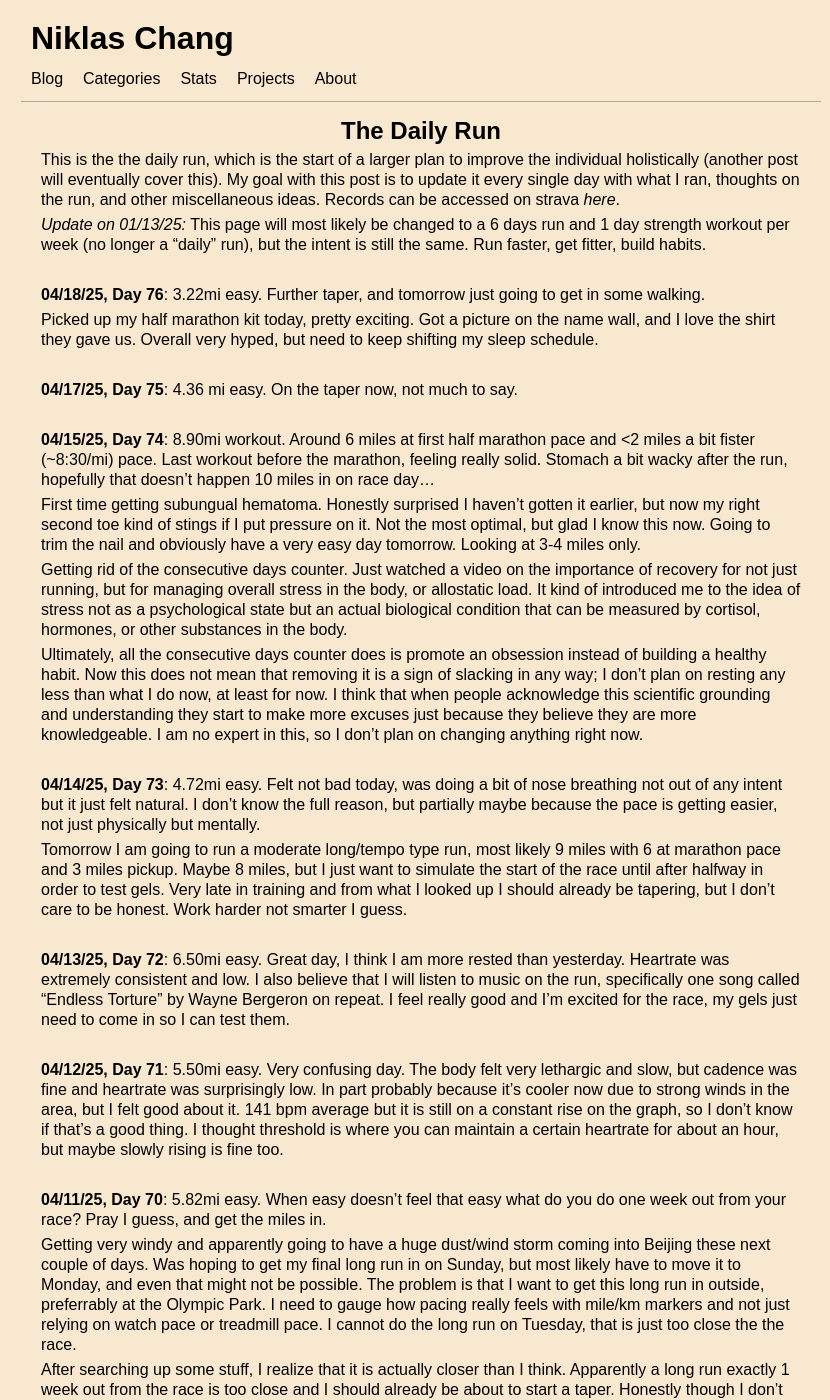
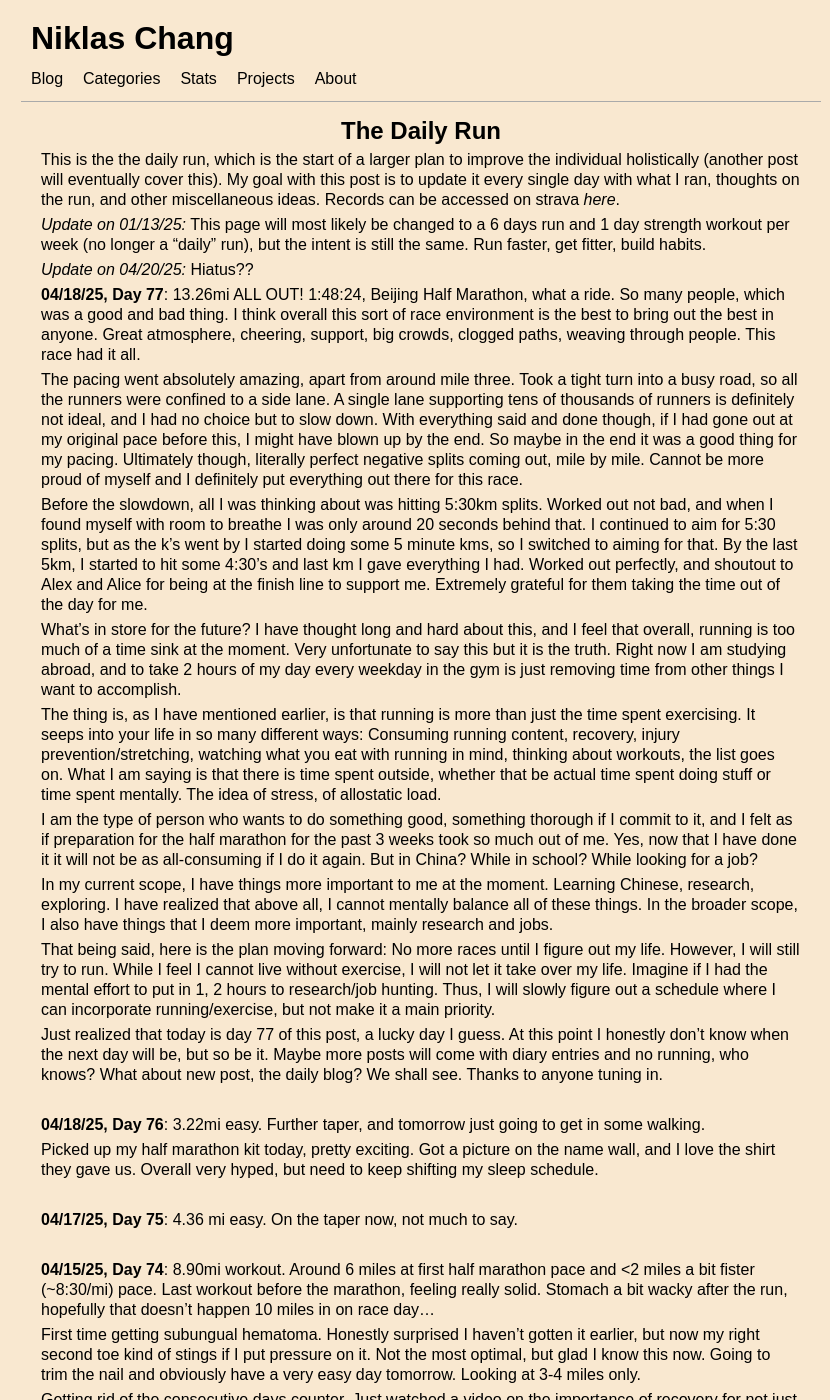
Before and after one commit to Niklichang/niklichang.github.io, a Jekyll site: the page built from _posts/2024-12-02-the-daily-run.md, in a window 1280 px wide and 1400 px high. Shown: the whole window, without its empty margins (219-1049 px from the left). Built offline with Jekyll 4.4.1, drawn with Linux system fonts in a browser that asks for light colours; some web fonts are replaced.

Commit message:
beijing half marathon, updates

```diff
--- a/_posts/2024-12-02-the-daily-run.md
+++ b/_posts/2024-12-02-the-daily-run.md
@@ -8,6 +8,26 @@ categories: [Running]
 This is the the daily run, which is the start of a larger plan to improve the individual holistically (another post will eventually cover this). My goal with this post is to update it every single day with what I ran, thoughts on the run, and other miscellaneous ideas. Records can be accessed on strava *[here](https://www.strava.com/athletes/117513725)*.
 
 *Update on 01/13/25:* This page will most likely be changed to a 6 days run and 1 day strength workout per week (no longer a "daily" run), but the intent is still the same. Run faster, get fitter, build habits.
+
+*Update on 04/20/25:* Hiatus??
+
+**04/18/25, Day 77**: 13.26mi ALL OUT! 1:48:24, Beijing Half Marathon, what a ride. So many people, which was a good and bad thing. I think overall this sort of race environment is the best to bring out the best in anyone. Great atmosphere, cheering, support, big crowds, clogged paths, weaving through people. This race had it all.
+
+The pacing went absolutely amazing, apart from around mile three. Took a tight turn into a busy road, so all the runners were confined to a side lane. A single lane supporting tens of thousands of runners is definitely not ideal, and I had no choice but to slow down. With everything said and done though, if I had gone out at my original pace before this, I might have blown up by the end. So maybe in the end it was a good thing for my pacing. Ultimately though, literally perfect negative splits coming out, mile by mile. Cannot be more proud of myself and I definitely put everything out there for this race.
+
+Before the slowdown, all I was thinking about was hitting 5:30km splits. Worked out not bad, and when I found myself with room to breathe I was only around 20 seconds behind that. I continued to aim for 5:30 splits, but as the k's went by I started doing some 5 minute kms, so I switched to aiming for that. By the last 5km, I started to hit some 4:30's and last km I gave everything I had. Worked out perfectly, and shoutout to Alex and Alice for being at the finish line to support me. Extremely grateful for them taking the time out of the day for me.
+
+What's in store for the future? I have thought long and hard about this, and I feel that overall, running is too much of a time sink at the moment. Very unfortunate to say this but it is the truth. Right now I am studying abroad, and to take 2 hours of my day every weekday in the gym is just removing time from other things I want to accomplish.
+
+The thing is, as I have mentioned earlier, is that running is more than just the time spent exercising. It seeps into your life in so many different ways: Consuming running content, recovery, injury prevention/stretching, watching what you eat with running in mind, thinking about workouts, the list goes on. What I am saying is that there is time spent outside, whether that be actual time spent doing stuff or time spent mentally. The idea of stress, of allostatic load.
+
+I am the type of person who wants to do something good, something thorough if I commit to it, and I felt as if preparation for the half marathon for the past 3 weeks took so much out of me. Yes, now that I have done it it will not be as all-consuming if I do it again. But in China? While in school? While looking for a job?
+
+In my current scope, I have things more important to me at the moment. Learning Chinese, research, exploring. I have realized that above all, I cannot mentally balance all of these things. In the broader scope, I also have things that I deem more important, mainly research and jobs.
+
+That being said, here is the plan moving forward: No more races until I figure out my life. However, I will still try to run. While I feel I cannot live without exercise, I will not let it take over my life. Imagine if I had the mental effort to put in 1, 2 hours to research/job hunting. Thus, I will slowly figure out a schedule where I can incorporate running/exercise, but not make it a main priority.
+
+Just realized that today is day 77 of this post, a lucky day I guess. At this point I honestly don't know when the next day will be, but so be it. Maybe more posts will come with diary entries and no running, who knows? What about new post, the daily blog? We shall see. Thanks to anyone tuning in.
 
 <br/>
 
```
